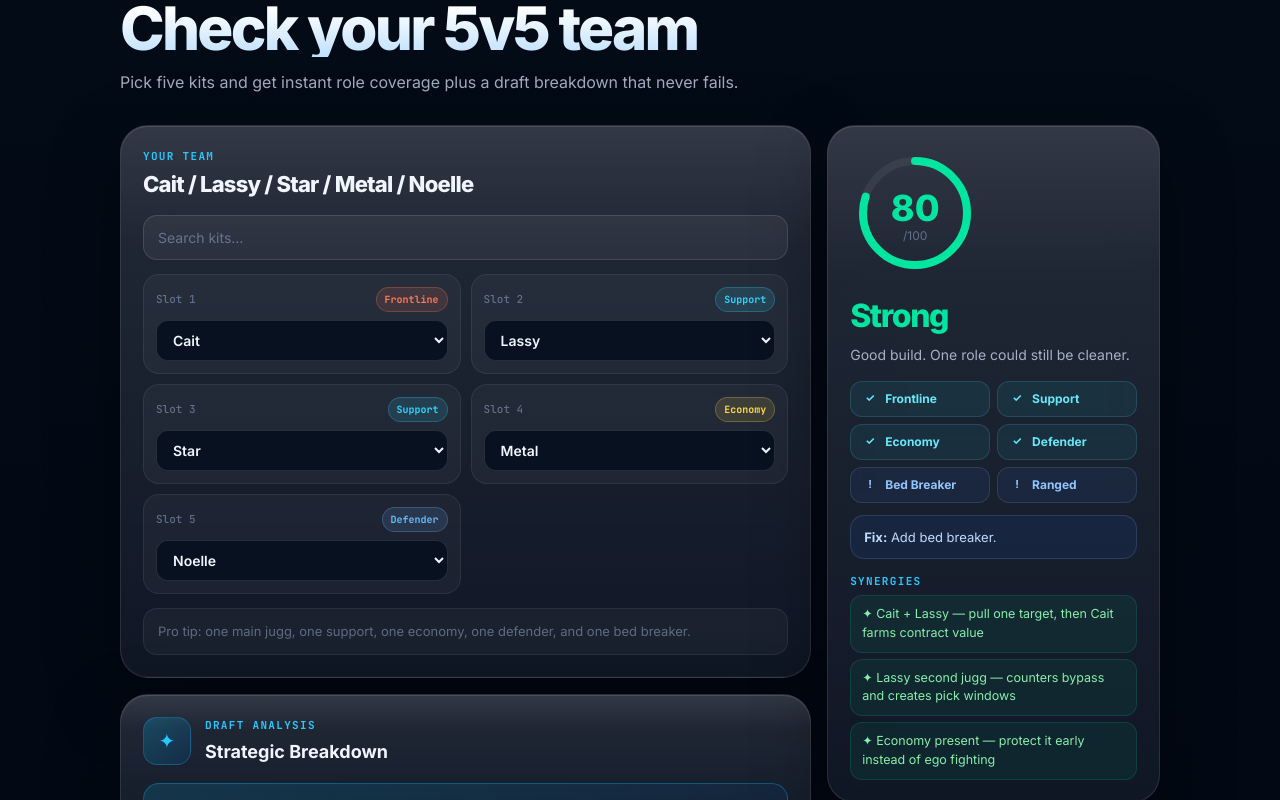
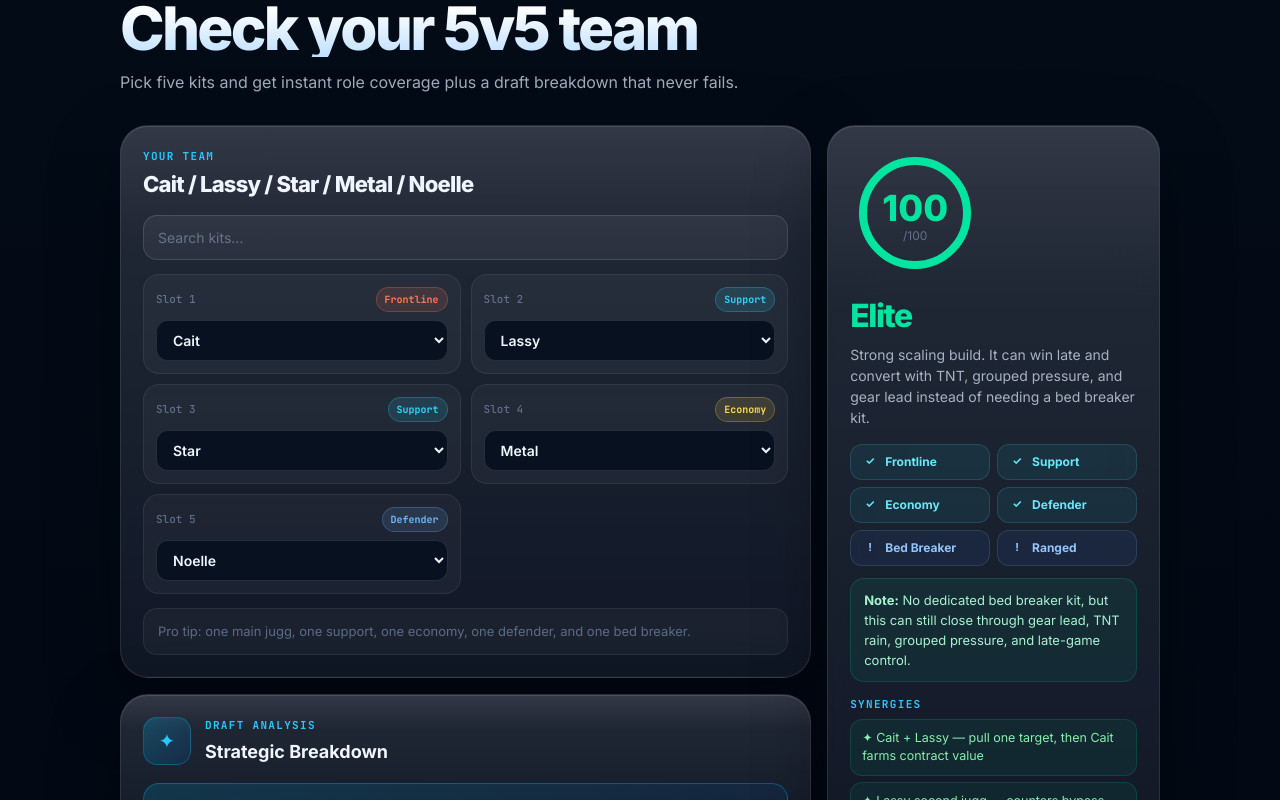
Before and after one commit to yayuvinagrawal-cloud/react-1pmjnucm, a React (Create React App) app: page / in a window 1280 px wide. Shown: the part 1880-2680 px from the top of the page. Built offline with nearby package versions, Linux system fonts and the light colour scheme.

Commit message:
Update App.js

```diff
--- a/src/App.js
+++ b/src/App.js
@@ -295,16 +295,47 @@ function evaluateDraft(picks) {
   const hasBedBreaker = has("Bed Breaker");
   const hasRanged = has("Ranged");
 
-  let score = [hasFrontline, hasSupport, hasEconomy, hasDefender, hasBedBreaker].filter(Boolean).length * 20;
+  const hasLateGamePlan =
+    hasEconomy ||
+    hasKit("Melody") ||
+    hasKit("Fisher") ||
+    hasKit("Metal") ||
+    hasKit("Beekeeper") ||
+    hasKit("Farmer") ||
+    hasKit("Zeno") ||
+    hasKit("Warden") ||
+    hasKit("Noelle");
+
+  let score = 0;
+
+  if (hasFrontline) score += 25;
+  if (hasSupport) score += 25;
+  if (hasEconomy) score += 25;
+  if (hasDefender) score += 15;
+
+  // Bed breaker is useful, but not mandatory.
+  if (hasBedBreaker) score += 10;
+
+  // Ranged is bonus utility.
   if (hasRanged && score < 100) score += 5;
+
+  // Scaling/lategame comps can still close games without a dedicated bed breaker kit.
+  if (!hasBedBreaker && hasLateGamePlan && hasFrontline && hasSupport && hasEconomy) {
+    score += 10;
+  }
+
   score = Math.min(score, 100);
 
   const missing = [];
   if (!hasFrontline) missing.push("main jugg/frontline");
   if (!hasSupport) missing.push("support");
-  if (!hasEconomy) missing.push("economy");
+  if (!hasEconomy && !hasLateGamePlan) missing.push("economy/scaling");
   if (!hasDefender) missing.push("defender");
-  if (!hasBedBreaker) missing.push("bed breaker");
+
+  const notes = [];
+  if (!hasBedBreaker && hasLateGamePlan) {
+    notes.push("No dedicated bed breaker kit, but this can still close through gear lead, TNT rain, grouped pressure, and late-game control.");
+  }
 
   const syns = [];
   if (hasKit("Cait") && hasKit("Lassy")) syns.push("Cait + Lassy — pull one target, then Cait farms contract value");
@@ -319,12 +350,14 @@ function evaluateDraft(picks) {
   let verdict = "Risky";
   let vt = "Missing important 5v5 structure.";
 
-  if (score >= 100) {
+  if (score >= 95) {
     verdict = "Elite";
-    vt = "Balanced build with main jugg, support, economy, bed safety, and a bed break plan.";
+    vt = hasBedBreaker
+      ? "Balanced build with fight power, support, scaling, bed safety, and a direct bed break option."
+      : "Strong scaling build. It can win late and convert with TNT, grouped pressure, and gear lead instead of needing a bed breaker kit.";
   } else if (score >= 80) {
     verdict = "Strong";
-    vt = "Good build. One role could still be cleaner.";
+    vt = "Good build. It has enough structure to win if your team plays disciplined.";
   } else if (score >= 60) {
     verdict = "Playable";
     vt = "Can win with careful play around the missing role.";
@@ -335,6 +368,7 @@ function evaluateDraft(picks) {
     verdict,
     vt,
     missing,
+    notes,
     syns,
     roles: {
       Frontline: hasFrontline,
@@ -791,10 +825,16 @@ function DraftBuilder() {
             </div>
 
             {eval_.missing.length > 0 && (
-              <div className="warnBox">
-                <strong>Fix:</strong> Add {eval_.missing.join(", ")}.
-              </div>
-            )}
+  <div className="warnBox">
+    <strong>Fix:</strong> Add {eval_.missing.join(", ")}.
+  </div>
+)}
+
+{eval_.notes?.length > 0 && (
+  <div className="noteBox">
+    <strong>Note:</strong> {eval_.notes[0]}
+  </div>
+)}
 
             {eval_.syns.length > 0 && (
               <div className="synList">
@@ -1754,6 +1794,16 @@ optgroup, option { background: #0f172a; color: var(--t1); }
 .roleCheck.ok { color: #67e8f9; background: rgba(34,211,238,.08); border: 1px solid rgba(103,232,249,.15); }
 .roleCheck.bad { color: #93c5fd; background: rgba(59,130,246,.08); border: 1px solid rgba(147,197,253,.15); }
 
+.noteBox {
+  margin-top: 12px;
+  padding: 11px 13px;
+  border-radius: 14px;
+  background: rgba(0,229,160,.075);
+  border: 1px solid rgba(0,229,160,.16);
+  color: #a7f3d0;
+  font-size: 13px;
+  line-height: 1.55;
+}
 .warnBox {
   margin-top: 12px;
   padding: 11px 13px;
```
